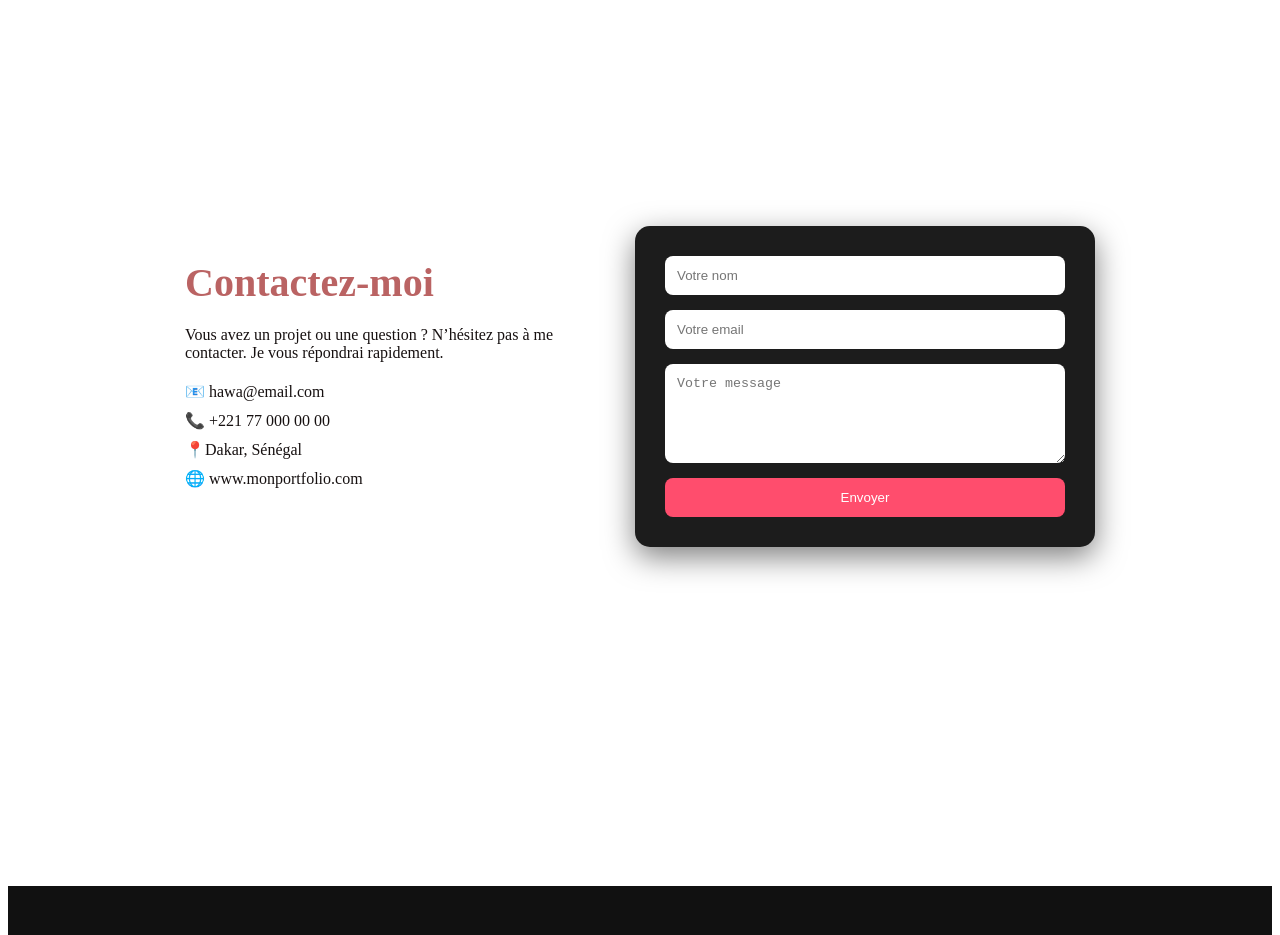
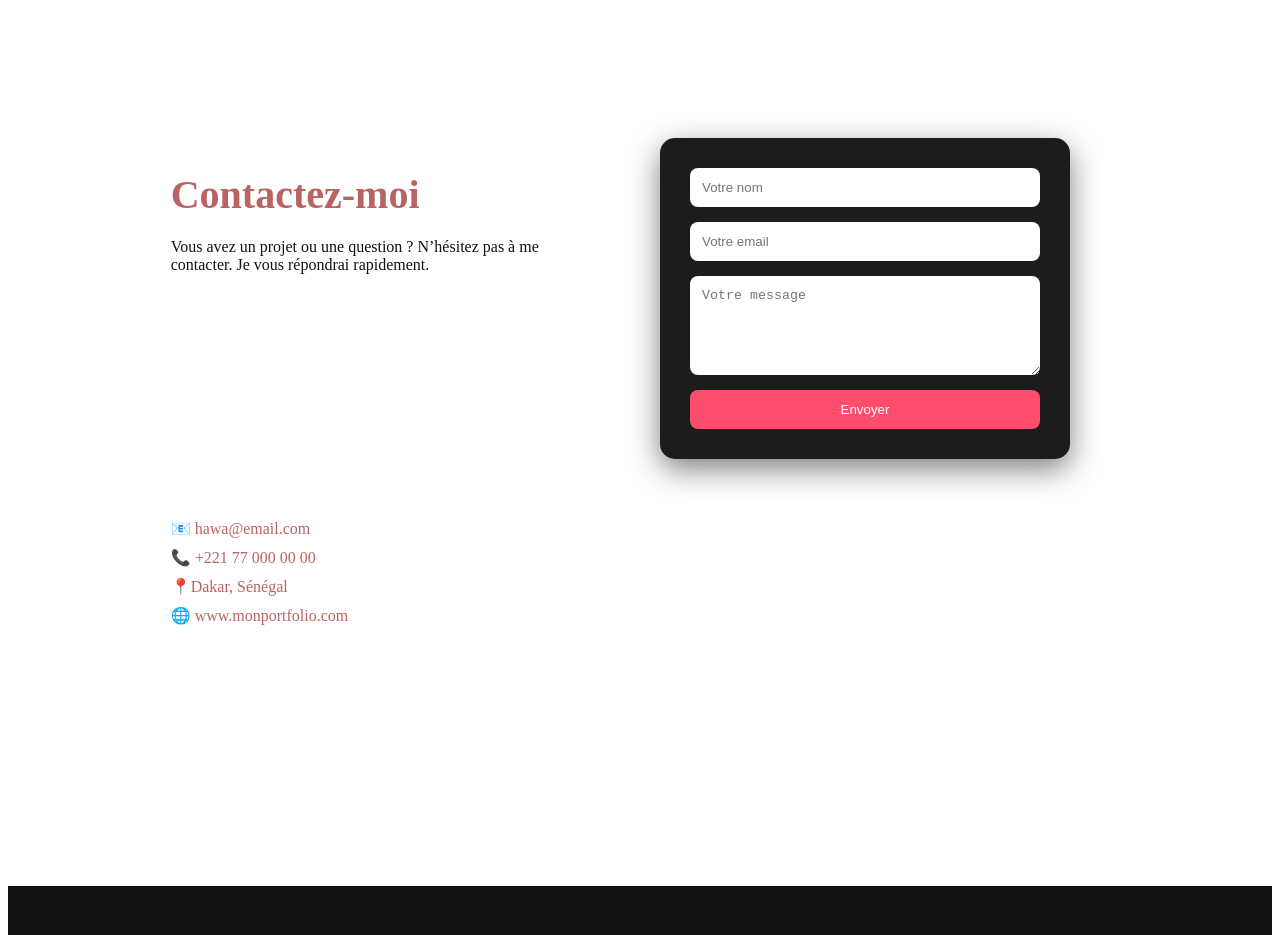
Before and after one commit to mbarike/portfolio, a React app: page / in a window 1280 px wide. Shown: the part 2220-3155 px from the top of the page. Built offline with nearby package versions, Linux system fonts and the light colour scheme; the HTML template or start-up script is replaced by a standard one.

Commit message:
FormulaireContact

```diff
--- a/src/index.css
+++ b/src/index.css
@@ -205,7 +205,9 @@
   background: #1c1c1c;
   padding: 30px;
   border-radius: 15px;
-  width: 400px;
+  width: 100%;        /* 🔥 prend toute la largeur */
+  max-width: 350px;   /* 🔥 limite pour rester joli */
+  margin: 0 auto;     /* 🔥 centre le formulaire */
   display: flex;
   flex-direction: column;
   gap: 15px;
--- a/src/pages/Contact.jsx
+++ b/src/pages/Contact.jsx
@@ -13,12 +13,7 @@ function Contact() {
             Je vous répondrai rapidement.
           </p>
 
-          <div className="info">
-            <p>📧 hawa@email.com</p>
-            <p>📞 +221 77 000 00 00</p>
-            <p>📍Dakar, Sénégal</p>
-            <p>🌐 www.monportfolio.com</p>
-          </div>
+
         </div>
 
         {/* FORMULAIRE */}
@@ -29,6 +24,13 @@ function Contact() {
 
           <button type="submit">Envoyer</button>
         </form>
+         <div className="info">
+            <p>📧 hawa@email.com</p>
+            <p>📞 +221 77 000 00 00</p>
+            <p>📍Dakar, Sénégal</p>
+            <p>🌐 www.monportfolio.com</p>
+          </div>
+
 
       </div>
     </section>
```
